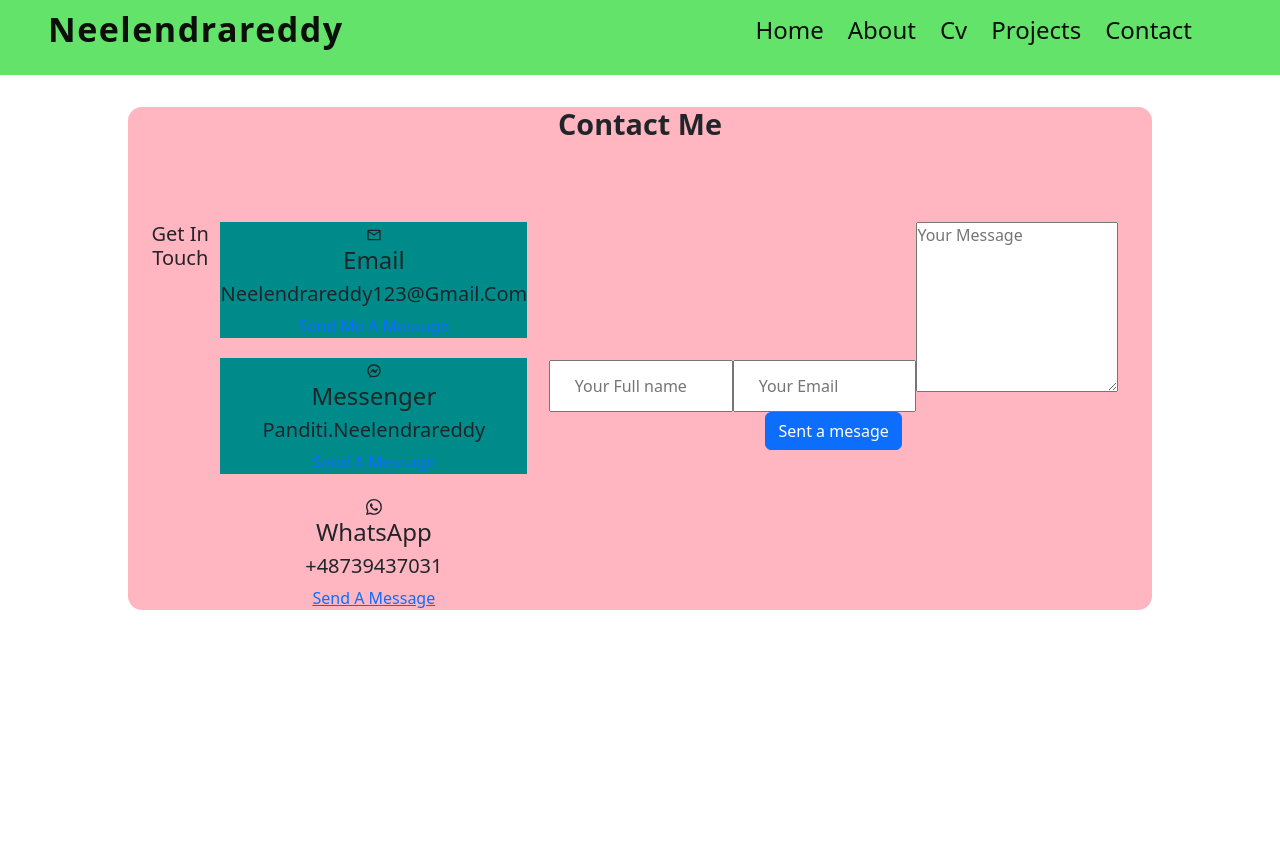
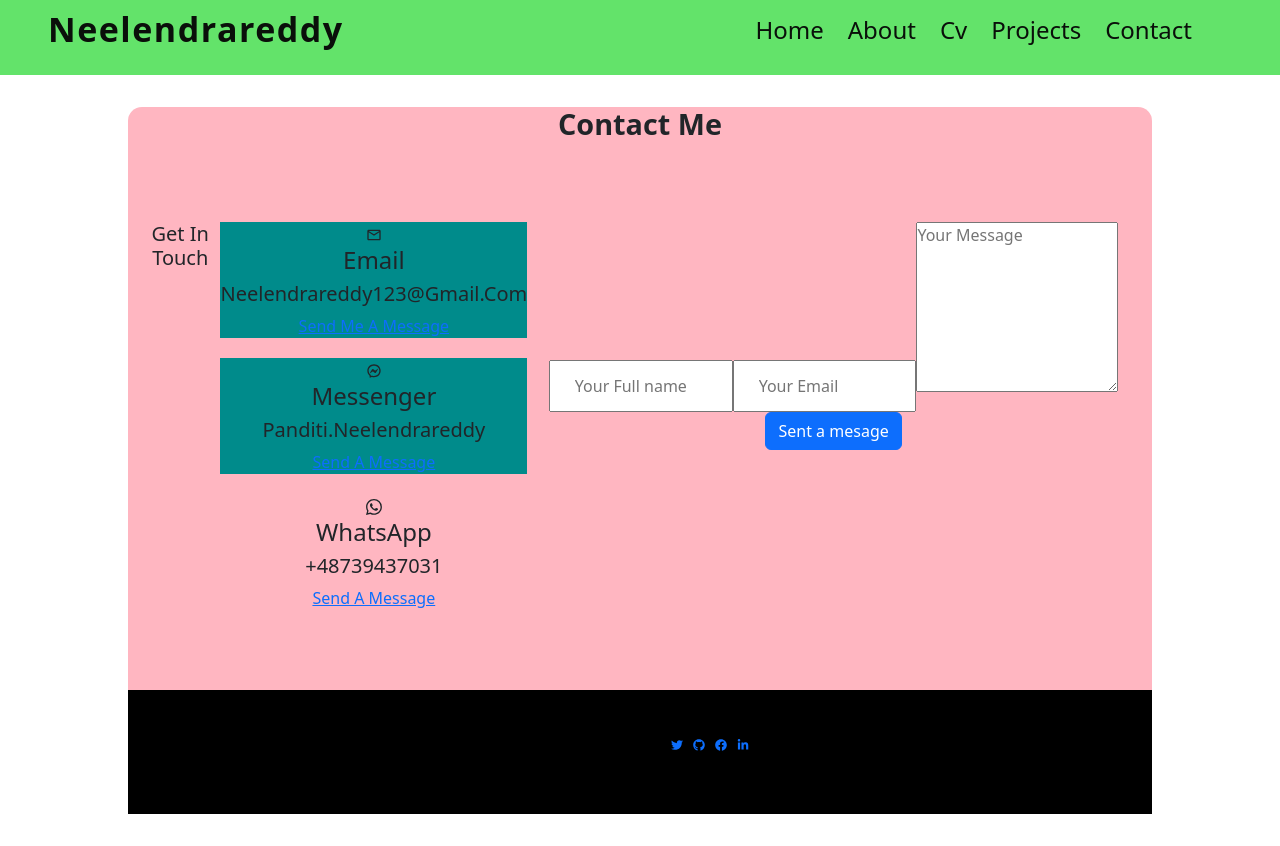
Before and after one commit to neelendrareddy9001/my-portfolio-website, a React (Create React App) app: page /contact in a window 1280 px wide. Before the commit the page ends 800 px from the top, so only its background shows below. Built offline with nearby package versions, Linux system fonts and the light colour scheme.

Commit message:
social media icons styles added

```diff
--- a/src/component/SocialIcons/index.js
+++ b/src/component/SocialIcons/index.js
@@ -1,16 +1,44 @@
 import React from "react";
 import "./style.scss";
-import {
-  FaGithub,
-  FaTwitter,
-  FaFacebook,
-  FaLinkedinIn,
-  FaYoutube,
-  FaTwitch,
-} from "react-icons/fa";
+import { FaGithub, FaTwitter, FaFacebook, FaLinkedinIn } from "react-icons/fa";
+import { socialprofils } from "../../data";
 
-const index = () => {
-  return <div>index</div>;
+const SocialIcons = () => {
+  return (
+    <div className="stick_follow_icon">
+      <ul>
+        {socialprofils.twitter && (
+          <li>
+            <a href={socialprofils.twitter}>
+              <FaTwitter />
+            </a>
+          </li>
+        )}
+        {socialprofils.github && (
+          <li>
+            <a href={socialprofils.github}>
+              <FaGithub />
+            </a>
+          </li>
+        )}
+        {socialprofils.facebook && (
+          <li>
+            <a href={socialprofils.facebook}>
+              <FaFacebook />
+            </a>
+          </li>
+        )}
+        {socialprofils.linkedin && (
+          <li>
+            <a href={socialprofils.linkedin}>
+              <FaLinkedinIn />
+            </a>
+          </li>
+        )}
+      </ul>
+      <p>Follow Me</p>
+    </div>
+  );
 };
 
-export default index;
+export default SocialIcons;
--- a/src/component/SocialIcons/style.scss
+++ b/src/component/SocialIcons/style.scss
@@ -0,0 +1,84 @@
+@import "../../styles/media\ .scss";
+
+.stick_follow_icon {
+  top: 50%;
+  left: 30px;
+  width: 20px;
+  height: 200px;
+  position: fixed;
+  margin-top: -100px;
+  background-color: black;
+  color: white;
+
+  @include tablet-l {
+    width: unset;
+    height: unset;
+    position: unset;
+    margin-top: unset;
+    display: flex;
+    flex-direction: row-reverse;
+    justify-content: center;
+    padding: 40px 0;
+    align-items: center;
+  }
+
+  ul {
+    list-style: none;
+    padding: 0;
+    margin: 0;
+
+    @include tablet-l {
+      margin-bottom: 20px;
+    }
+
+    li {
+      display: block;
+      font-size: 12px;
+      text-align: center;
+      margin-bottom: 10px;
+      transition: all 0.3s;
+
+      @include tablet-l {
+        display: inline;
+        margin-bottom: 29px;
+        margin-right: 10px;
+      }
+    }
+  }
+  p {
+    top: 70px;
+    left: -24px;
+    width: 68px;
+    height: 20px;
+    color: black;
+    font-size: 12px;
+    font-weight: 600;
+    line-height: 1.2;
+    white-space: nowrap;
+    position: relative;
+    transform: rotate(-90deg);
+
+    &::after {
+      top: 9px;
+      right: -48px;
+      width: 40px;
+      height: 1px;
+      content: "";
+      display: block;
+      position: absolute;
+      background-color: black;
+    }
+
+    @include tablet-l {
+      top: unset;
+      left: unset;
+      width: unset;
+      height: unset;
+      white-space: nowrap;
+      position: relative;
+      transform: unset;
+      font-size: 17px;
+      margin-right: 65px;
+    }
+  }
+}
--- a/src/component/contact/Contact.js
+++ b/src/component/contact/Contact.js
@@ -3,6 +3,7 @@ import "./Contact.scss";
 import { MdOutlineEmail } from "react-icons/md";
 import { RiMessengerLine } from "react-icons/ri";
 import { BsWhatsapp } from "react-icons/bs";
+import SocialIcons from "../SocialIcons";
 
 const Contact = () => {
   const [name, setName] = useState("");
@@ -71,6 +72,9 @@ const Contact = () => {
             </button>
           </form>
         </div>
+        <div className="social_icons">
+          <SocialIcons />
+        </div>
       </section>
     </>
   );
```
